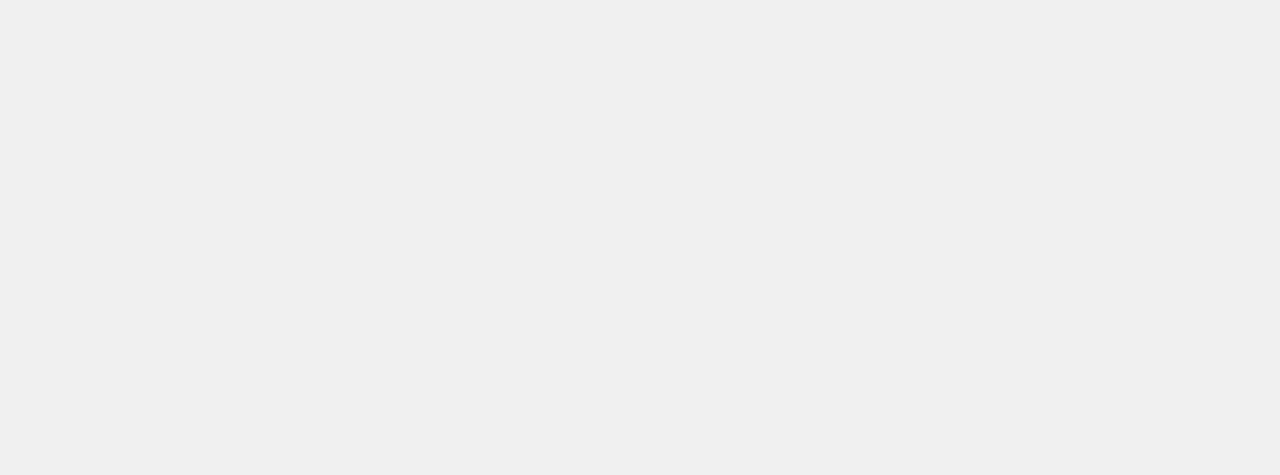
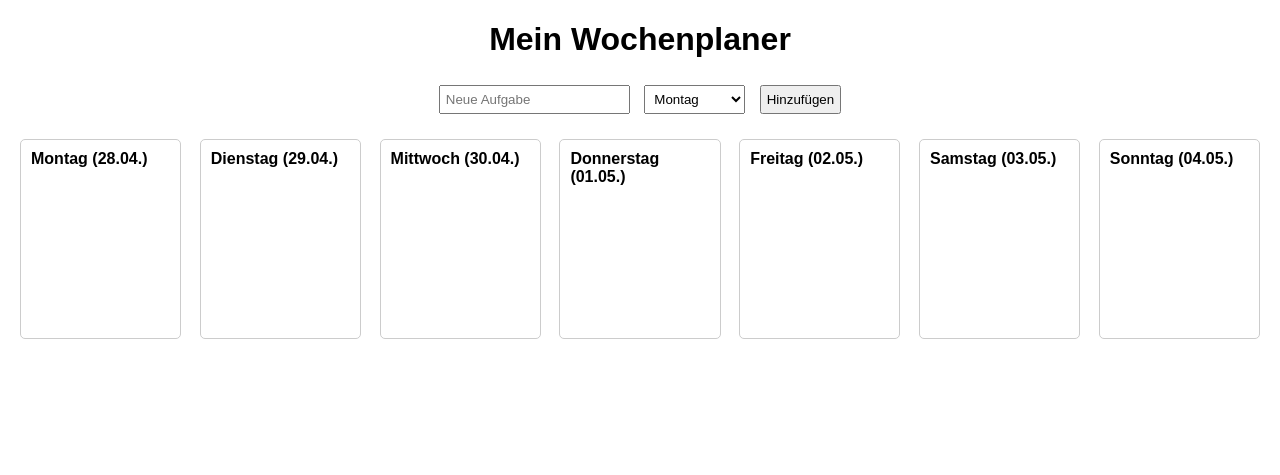
Before and after one commit to makomajor/widgets, a plain HTML site: page animation/index.html in a window 1280 px wide. Drawn offline with Linux system fonts and the light colour scheme.

Commit message:
Update index.html

```diff
--- a/animation/index.html
+++ b/animation/index.html
@@ -2,34 +2,128 @@
 <html lang="de">
 <head>
     <meta charset="UTF-8">
-  <title>Gizeh Tipp & Papier Animation</title>
+    <title>Wochenplaner</title>
     <style>
         body {
-      background: #f0f0f0;
+            font-family: Arial, sans-serif;
+            margin: 20px;
+        }
+        h1 {
+            text-align: center;
+        }
+        .week {
             display: flex;
-      justify-content: center;
-      align-items: center;
-      height: 100vh;
+            justify-content: space-between;
+            flex-wrap: wrap;
         }
-
-    .sprite {
-      width: 128px; /* Breite eines einzelnen Frames */
-      height: 128px; /* Höhe eines Frames */
-      background: url('spritesheet-gizeh.png') 0 0 no-repeat;
-      animation: animieren 2s steps(4) infinite;
-      image-rendering: pixelated; /* Falls es pixelartig ist */
+        .day {
+            border: 1px solid #ccc;
+            border-radius: 5px;
+            padding: 10px;
+            width: 13%;
+            box-sizing: border-box;
+            min-height: 200px;
         }
-
-    @keyframes animieren {
-      100% {
-        background-position: -512px 0; /* 4 Frames je 128px => 512px */
+        .day h2 {
+            font-size: 16px;
+            margin-top: 0;
         }
+        ul {
+            list-style-type: none;
+            padding: 0;
+        }
+        li {
+            margin: 5px 0;
+            cursor: pointer;
+        }
+        li.done {
+            text-decoration: line-through;
+            color: gray;
+        }
+        form {
+            margin-bottom: 20px;
+            text-align: center;
+        }
+        input, select, button {
+            padding: 5px;
+            margin: 5px;
         }
     </style>
 </head>
 <body>
 
-<div class="sprite"></div>
+<h1>Mein Wochenplaner</h1>
+
+<form id="taskForm">
+    <input type="text" id="taskInput" placeholder="Neue Aufgabe" required>
+    <select id="daySelect"></select>
+    <button type="submit">Hinzufügen</button>
+</form>
+
+<div class="week" id="week"></div>
+
+<script>
+    const days = ["Montag", "Dienstag", "Mittwoch", "Donnerstag", "Freitag", "Samstag", "Sonntag"];
+    const weekDiv = document.getElementById('week');
+    const daySelect = document.getElementById('daySelect');
+    const today = new Date();
+    const monday = new Date(today.setDate(today.getDate() - today.getDay() + 1));
+
+    function formatDate(date) {
+        return date.toLocaleDateString('de-DE', { day: '2-digit', month: '2-digit' });
+    }
+
+    function generateWeek() {
+        for (let i = 0; i < 7; i++) {
+            let dayDate = new Date(monday);
+            dayDate.setDate(monday.getDate() + i);
+
+            // Erstelle ein Div für jeden Tag
+            const dayDiv = document.createElement('div');
+            dayDiv.classList.add('day');
+            dayDiv.id = days[i];
+
+            const dayTitle = document.createElement('h2');
+            dayTitle.textContent = `${days[i]} (${formatDate(dayDate)})`;
+
+            const taskList = document.createElement('ul');
+
+            dayDiv.appendChild(dayTitle);
+            dayDiv.appendChild(taskList);
+            weekDiv.appendChild(dayDiv);
+
+            // Option für das Auswahlmenü
+            const option = document.createElement('option');
+            option.value = days[i];
+            option.textContent = days[i];
+            daySelect.appendChild(option);
+        }
+    }
+
+    generateWeek();
+
+    document.getElementById('taskForm').addEventListener('submit', function(e) {
+        e.preventDefault();
+        const taskText = document.getElementById('taskInput').value.trim();
+        const day = daySelect.value;
+
+        if (taskText !== "") {
+            const taskItem = document.createElement('li');
+            taskItem.textContent = taskText;
+
+            // Klick auf Aufgabe markiert als erledigt
+            taskItem.addEventListener('click', function() {
+                taskItem.classList.toggle('done');
+            });
+
+            document.querySelector(`#${day} ul`).appendChild(taskItem);
+
+            // Eingabefelder zurücksetzen
+            document.getElementById('taskInput').value = "";
+            daySelect.value = days[0];
+        }
+    });
+</script>
 
 </body>
 </html>
```
Lines whose indentation alone changed are shown as unchanged.
